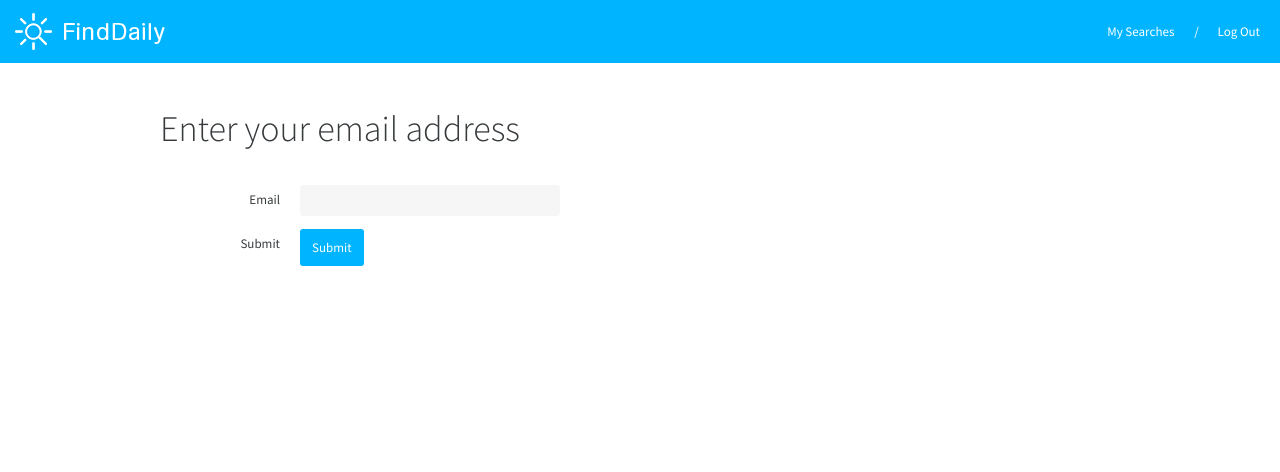
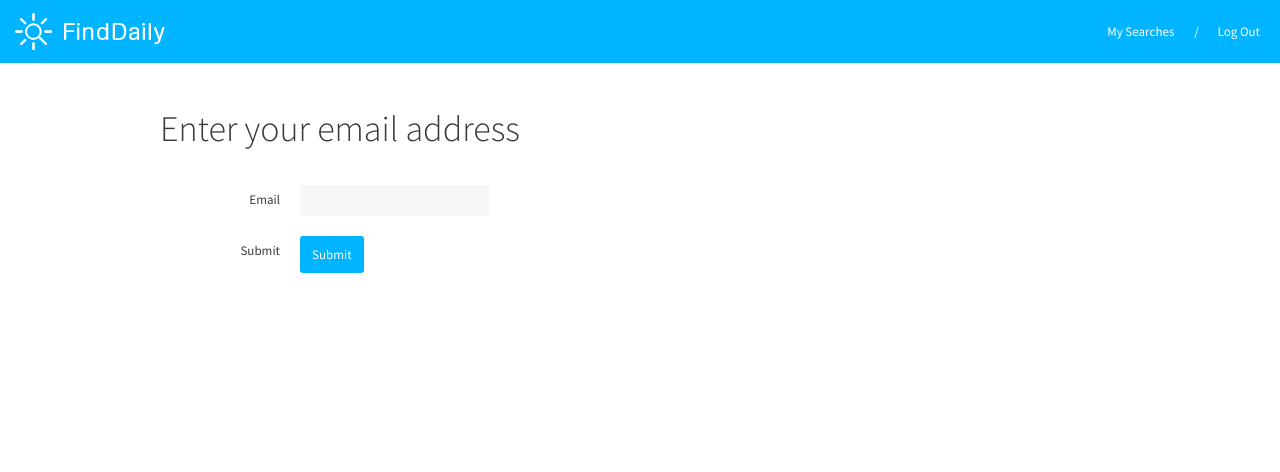
Before and after one commit to CrabbyPete/finddaily, a Python web app: template templates/forgot.html in a window 1280 px wide. Shown: the top 472 px of the page. Run offline with Jinja, Linux system fonts and the light colour scheme; the template is opened without the code that fills it, so the values that code supplies are empty, except form fields; form fields are guessed from the names that the template uses; some libraries are stand-ins or nearby versions.

Commit message:
fix the css problem

```diff
--- a/static/css/style.css
+++ b/static/css/style.css
@@ -39,7 +39,6 @@ article .underline { text-decoration: underline; }
 .right { float: right; }
 
 .shell { width: 960px; margin: 0 auto; padding: 0 20px; }
-.shell a {margin-left: 140px;}
 
 #wrap { min-height: 100%; height: auto !important; height: 100%; margin: 0 0 -66px; }
 
@@ -232,6 +231,12 @@ article .underline { text-decoration: underline; }
 .acc-info .field.large + .checklabel { position: relative; margin-right: -10px; }
 .acc-info textarea.field.large { width: 460px; }
 .acc-info .button { margin-left: 140px; display: block; }
+.acc-info .error-msg { margin-left: 40px; }
+
+.forgot .row + .row { padding: 20px 0 0; }
+.forgot .row label { float: left; width: 120px; padding: 0 20px 0 0; text-align: right; font-size: 13px; line-height: 29px; }
+.forgot .button { margin-left: 140px; display: block; }
+.forgot .error-msg { margin-left: 140px; }
 
 .button { display: inline-block; vertical-align: top; background: #00b4ff; border-radius: 3px; border: 0 none; font-size: 13px; line-height: 37px; height: 37px; padding: 0 12px; color: #fff; cursor: pointer; }
 .button:hover { background: #42c7ff; }
--- a/templates/forgot.html
+++ b/templates/forgot.html
@@ -6,7 +6,7 @@
 <div id="account">
 	<div class="shell">
 		<h1>Enter your email address</h1>
-		<form action="{{ url_for('user.forgot') }}" method="post" class="acc-info" novalidate>
+		<form action="{{ url_for('user.forgot') }}" method="post" class="forgot" novalidate>
 			{{ form.csrf_token }}
 			<div class="row">
 				{{ render_field(form.email, class="field large", value="" ) }}
```
Also changed, not shown: fabfile.py (+5 -6 lines).
